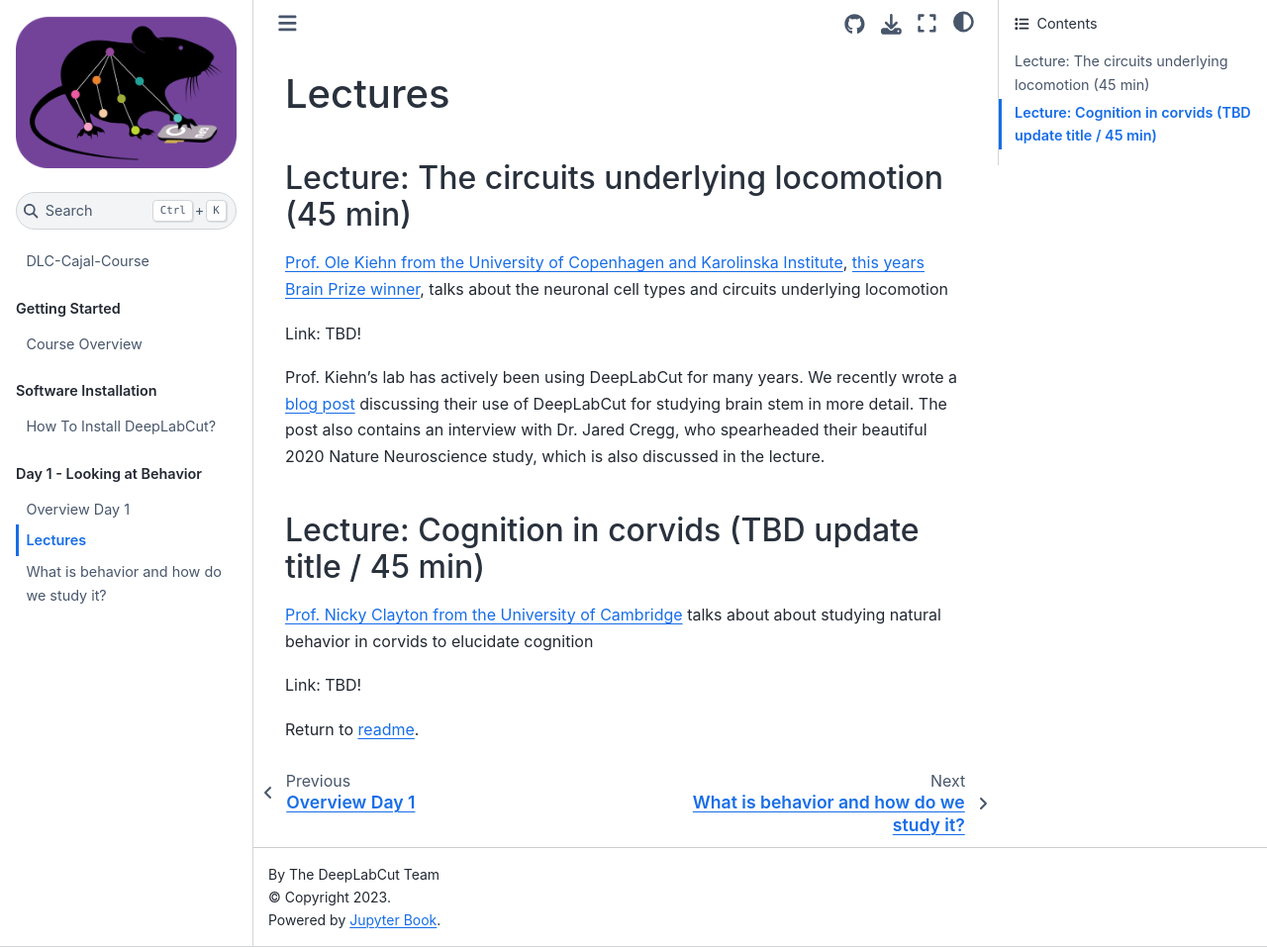
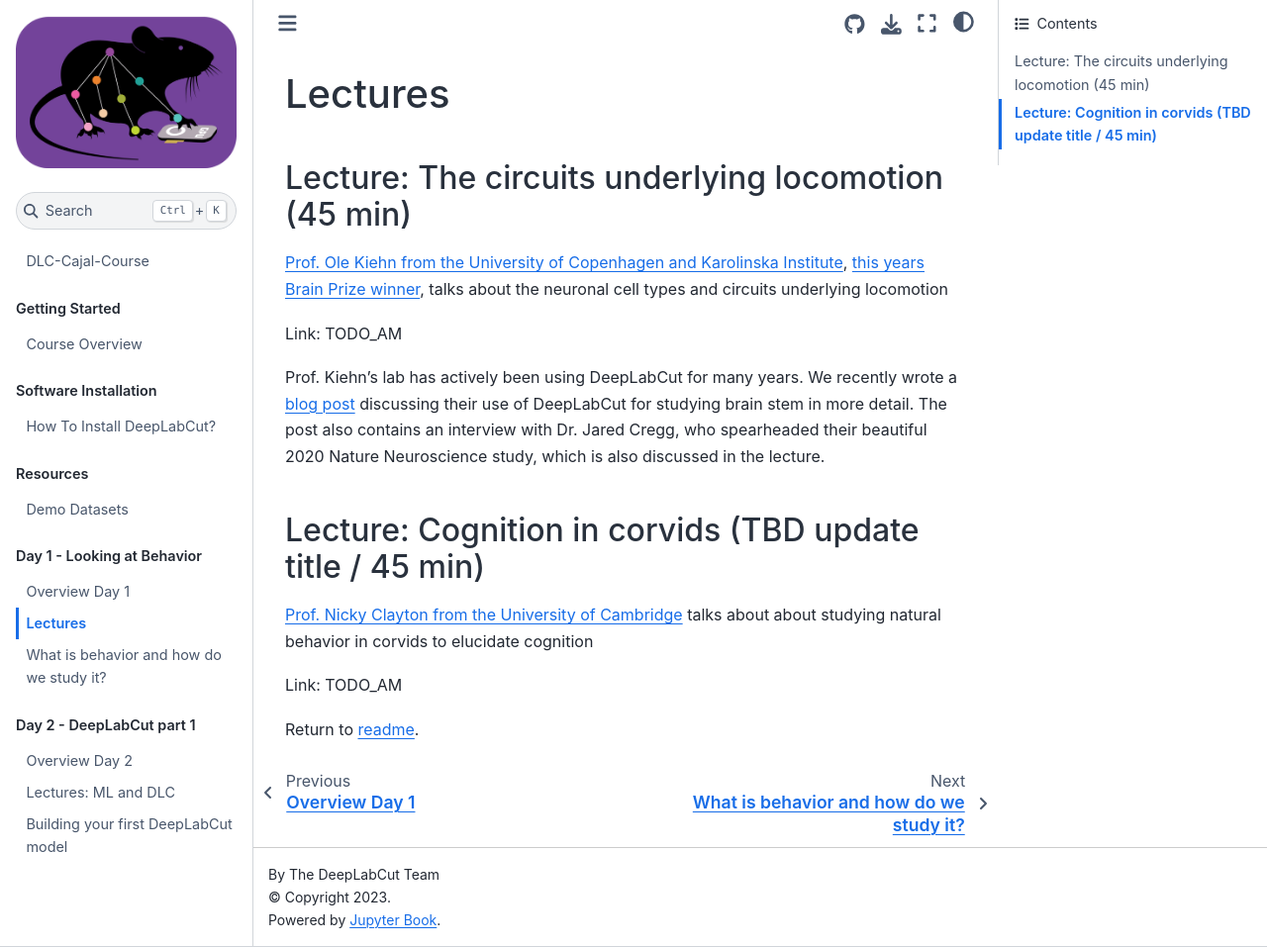
Before and after one commit to AlexEMG/DLC-Cajal-Course, a Jupyter Book: the page built from content/Day1_Lectures.md, in a window 1280 px wide and 957 px high. Shown: the whole window at 99% size. Built offline with Jupyter Book 1.0.4 settings and Sphinx 7.4.7 and the Sphinx Book theme 1.1.4, drawn with Linux system fonts in a browser that asks for light colours.

Commit message:
current draft for day 2.

```diff
--- a/_config.yml
+++ b/_config.yml
@@ -1,4 +1,4 @@
-title: DeepLabCut
+title: Cajal-DLC-Course
 author: The DeepLabCut Team
 logo: content/images/logo.png
 only_build_toc_files: true
--- a/_toc.yml
+++ b/_toc.yml
@@ -7,8 +7,16 @@ parts:
 - caption: Software Installation
   chapters:
   - file: content/installation
+- caption: Resources
+  chapters:
+  - file: content/DemoDatasets
 - caption: "Day 1 - Looking at Behavior"
   chapters:
   - file: content/Day1_Overview
   - file: content/Day1_Lectures
   - file: content/Day1_Practicals
+- caption: "Day 2 - DeepLabCut part 1"
+  chapters:
+  - file: content/Day2_Overview
+  - file: content/Day2_Lectures
+  - file: content/Day2_Practicals
--- a/content/Day1_Lectures.md
+++ b/content/Day1_Lectures.md
@@ -5,7 +5,7 @@
 
 [Prof. Ole Kiehn from the University of Copenhagen and Karolinska Institute](https://in.ku.dk/research/kiehn-lab/), [this years Brain Prize winner](https://lundbeckfonden.com/en/the-brain-prize), talks about the neuronal cell types and circuits underlying locomotion
 
-Link: TBD!
+Link: TODO_AM
 
 Prof. Kiehn's lab has actively been using DeepLabCut for many years. We recently wrote a [blog post](https://deeplabcut.medium.com/deeplabcut-meets-the-brainstem-how-deep-learning-for-behavior-yields-insights-into-the-neural-3d6dd24838ed) discussing their use of DeepLabCut for studying brain stem in more detail. The post also contains an interview with Dr. Jared Cregg, who spearheaded their beautiful 2020 Nature Neuroscience study, which is also discussed in the lecture.
 
@@ -13,6 +13,6 @@ Prof. Kiehn's lab has actively been using DeepLabCut for many years. We recently
 
 [Prof. Nicky Clayton from the University of Cambridge](https://www.neuroscience.cam.ac.uk/directory/profile.php?nsclayton) talks about about studying natural behavior in corvids to elucidate cognition
 
-Link: TBD!
+Link: TODO_AM
 
 Return to [readme](../README.md).
```
Also changed, not shown: content/Day2_Lectures.md (added, +66 -0 lines), content/Day2_Overview.md (added, +9 -0 lines), content/Day2_Practicals.md (added, +70 -0 lines), content/DemoDatasets.md (added, +39 -0 lines), content/images/TraditionalProgrammingVSML_MIT.png (added).
